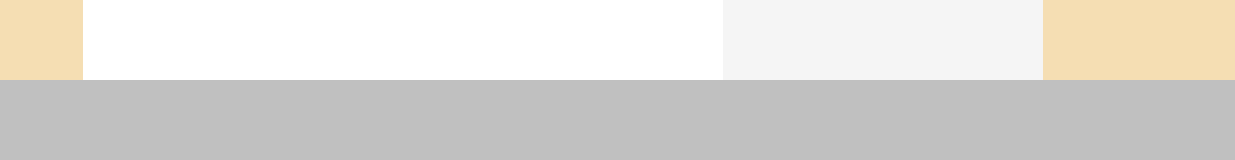
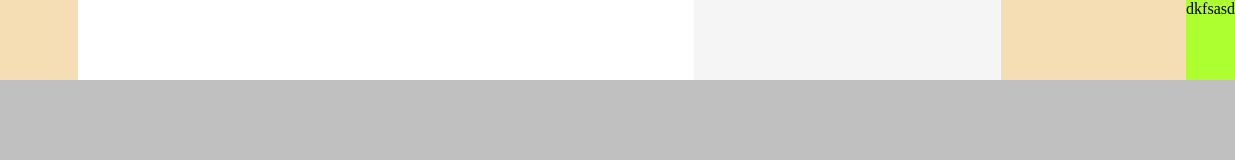
Before and after one commit to cupoksit406-creator/Project1, a plain HTML site: page MyProject/index.htm in a window 1280 px wide. Shown: the full height of the page, 45-1280 px from the left. Drawn offline with Linux system fonts and the light colour scheme.

Commit message:
new  commit

```diff
--- a/MyProject/index.htm
+++ b/MyProject/index.htm
@@ -22,6 +22,7 @@
         <div class="button">
             <!-- <button>Müraciət et</button> -->
         </div>
+        dkfsasd
     </header>
 </body>
 </html>
```
